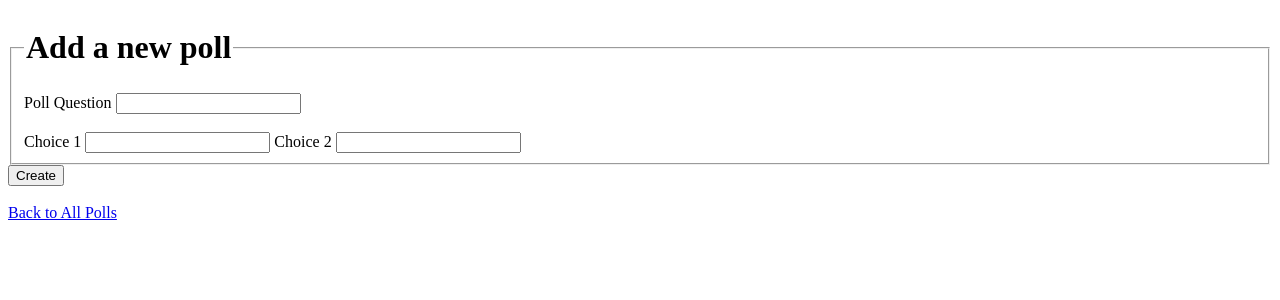
After one commit to grant-create/Django-project, a Django app: page /polls/new/ in a window 1280 px wide. The commit adds this page. Shown: the top 300 px of the page. Run offline with Django 3.2, Linux system fonts and the light colour scheme.

Commit message:
added ability to add custom poll

```diff
--- /dev/null
+++ b/mysite/polls/static/polls/style.css
@@ -0,0 +1,3 @@
+li a {
+    color: green;
+}
--- a/mysite/polls/templates/polls/index.html
+++ b/mysite/polls/templates/polls/index.html
@@ -5,6 +5,9 @@
     <meta charset="UTF-8">
     <meta http-equiv="X-UA-Compatible" content="IE=edge">
     <meta name="viewport" content="width=device-width, initial-scale=1.0">
+    {% load static %}
+
+    <link rel="stylesheet" type="text/css" href="{% static 'polls/style.css' %}">
     <title>Document</title>
 </head>
 <body>
@@ -19,5 +22,6 @@
     {% else %}
         <p>No polls are available.</p>
     {% endif %}
+    <h3><a href="{% url 'polls:new' %}">New Poll</a></h5>
 </body>
 </html>
--- /dev/null
+++ b/mysite/polls/templates/polls/new.html
@@ -0,0 +1,39 @@
+<!DOCTYPE html>
+<html lang="en">
+<head>
+    <meta charset="UTF-8">
+    <meta http-equiv="X-UA-Compatible" content="IE=edge">
+    <meta name="viewport" content="width=device-width, initial-scale=1.0">
+    <title>Document</title>
+</head>
+<body>
+
+    <form action="{% url 'polls:new' %}" method="post">
+    {% csrf_token %}
+    <fieldset>
+
+        <legend>
+            <h1>
+                Add a new poll
+            </h1>
+        </legend>
+
+        {% if error_message %} <p><strong>{{ error_message }} </strong></p>
+        {% endif %}
+
+        <label for="newquestion">Poll Question</label>
+        <input type="text" id="newquestion" name="newquestion">
+        <br>
+        <br>
+        <label for="choice1">Choice 1</label>
+        <input type="text" id="choice1" name="choice1">
+        <label for="choice2">Choice 2</label>
+        <input type="text" id="choice2" name="choice2">
+
+    </fieldset>
+    <input type="submit" value="Create">
+    </form>
+    <br>
+    <a href="{% url 'polls:index' %}">Back to All Polls</a>
+</body>
+</html>
--- a/mysite/polls/urls.py
+++ b/mysite/polls/urls.py
@@ -12,4 +12,6 @@ urlpatterns = [
     path('<int:pk>/results/', views.ResultsView.as_view(), name='results'),
 
     path('<int:question_id>/vote/', views.vote, name='vote'),
+
+    path('new/', views.new, name='new'),
 ]
--- a/mysite/polls/views.py
+++ b/mysite/polls/views.py
@@ -5,7 +5,7 @@ from django.http import HttpResponse, HttpResponseRedirect
 from django.http import Http404
 from django.urls import reverse
 from django.views import generic
-
+from django.utils import timezone
 from .models import Choice, Question
 
 
@@ -108,3 +108,21 @@ def vote(request, question_id):
         # Always return an HTtpResponseRedirect after successfully dealing with POST data
         # this prevents data from being posted twice if a user hits the back button
     return HttpResponseRedirect(reverse('polls:results', args=(question.id,)))
+
+def new(request):
+
+    context ={}
+    if request.method == "POST":
+        print(request.POST['newquestion'])
+
+        q = Question(question_text=request.POST['newquestion'], pub_date=timezone.now())
+        q.save()
+        #print(q)
+        q.choice_set.create(choice_text=request.POST['choice1'], votes=0)
+        q.choice_set.create(choice_text=request.POST['choice2'], votes=0)
+
+    #return render(request, 'poll/index.html')
+    #return HttpResponse("You're making a new question")
+
+
+    return render(request, 'polls/new.html', context)
```
Also changed, not shown: mysite/db.sqlite3.
